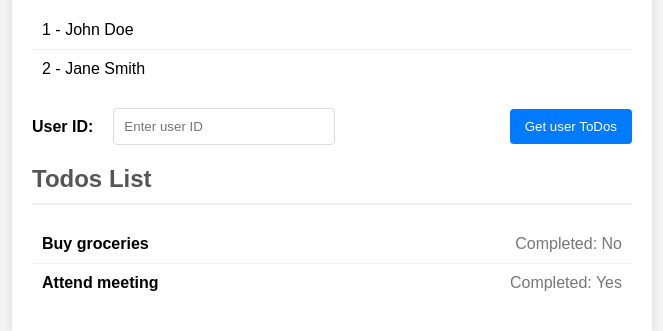
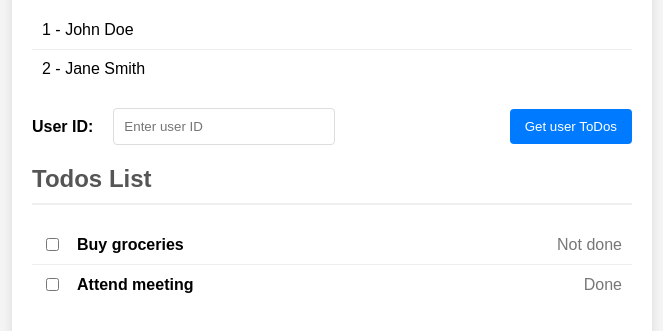
Before and after one commit to IvanCeban/Tekwill_FE_ToDos, a plain HTML site: page index.html in a window 1280 px wide. Shown: the part 149-480 px from the top of the page, without its empty margins (308-971 px from the left). Drawn offline with Linux system fonts and the light colour scheme.

Commit message:
Checkbox added

```diff
--- a/index.html
+++ b/index.html
@@ -28,18 +28,22 @@
         <button class="get-todos-btn" id="get_todos">Get user ToDos</button>
       </div>
 
+      <div id="todos">
         <h2>Todos List</h2>
         <ul class="todos-list">
           <!-- Example todo list items -->
           <li>
+            <input class="checkbox" type="checkbox" id="checkbox1" />
             <span class="todo-title">Buy groceries</span>
-          <span class="todo-completed">Completed: No</span>
+            <span class="todo-completed">Not done</span>
           </li>
           <li>
+            <input class="checkbox" type="checkbox" id="checkbox2" />
             <span class="todo-title">Attend meeting</span>
-          <span class="todo-completed">Completed: Yes</span>
+            <span class="todo-completed" id="todo_status">Done</span>
           </li>
         </ul>
       </div>
+    </div>
   </body>
 </html>
--- a/index.js
+++ b/index.js
@@ -1,5 +1,6 @@
 document.addEventListener('DOMContentLoaded', function () {
   const button = document.getElementById('get_todos');
+  const checkbox = document.getElementById('checkbox2');
 
   // Add event listener
   if (button) {
@@ -7,9 +8,20 @@ document.addEventListener('DOMContentLoaded', function () {
     button.addEventListener('click', handleClick);
   }
 
+  if (checkbox) {
+    checkbox.addEventListener('change', handleCheckboxChange);
+  }
   // Event handler function
   function handleClick(event) {
     event.preventDefault();
     console.log('Button clicked!');
   }
+
+  function handleCheckboxChange() {
+    console.log('Checked', this.checked);
+  }
 });
+
+// 1. Get real users list from https://jsonplaceholder.typicode.com/
+// 2. When setting user ID get this user ToDos
+// 3. When checking a todo, set it's status to done and send the "completed" value to server using PUT
--- a/styles.css
+++ b/styles.css
@@ -84,6 +84,8 @@ h2 {
   border-bottom: 1px solid #eee;
   display: flex;
   justify-content: space-between;
+  align-items: center;
+  gap: 15px;
 }
 
 .todos-list li:last-child {
```
Lines whose indentation alone changed are shown as unchanged.
